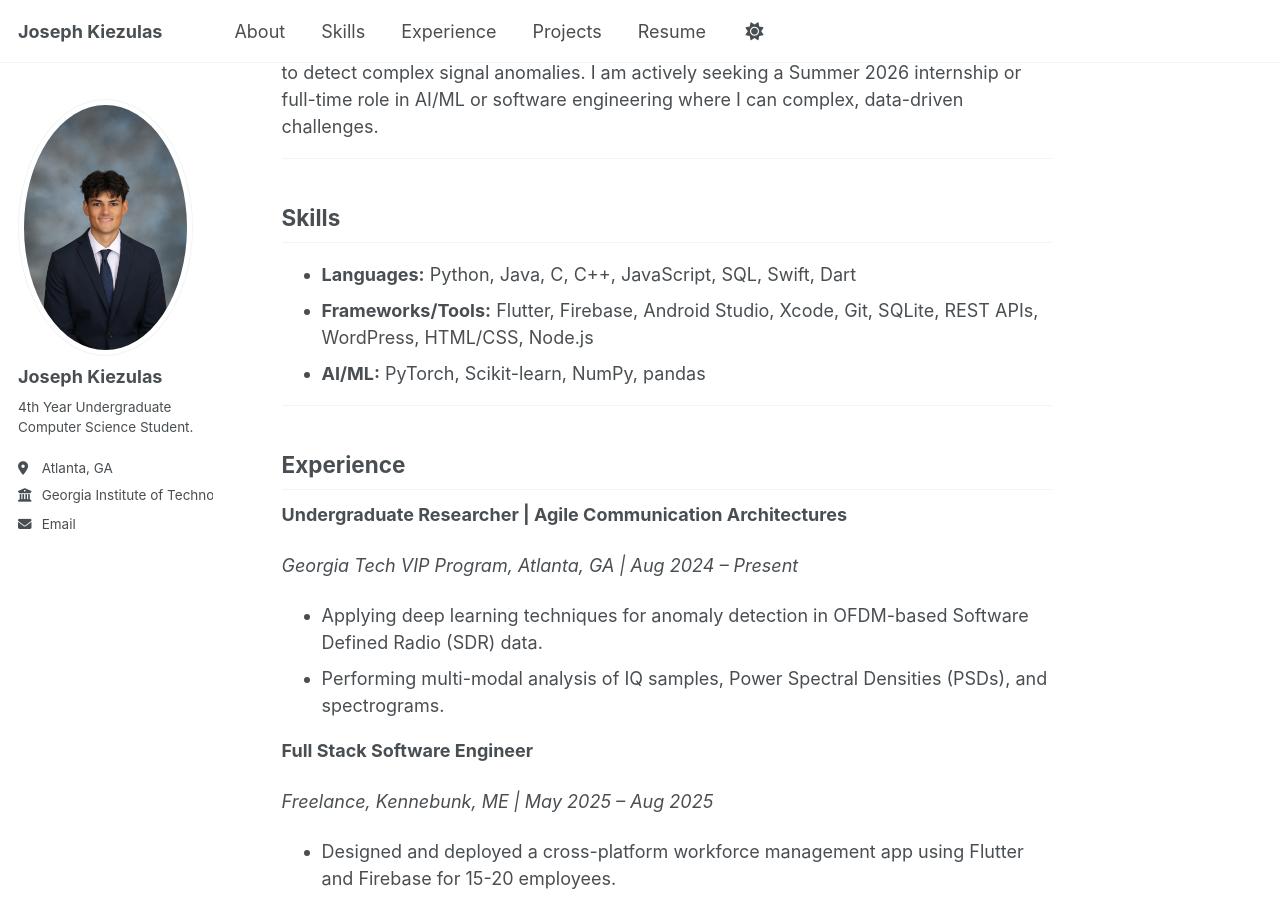
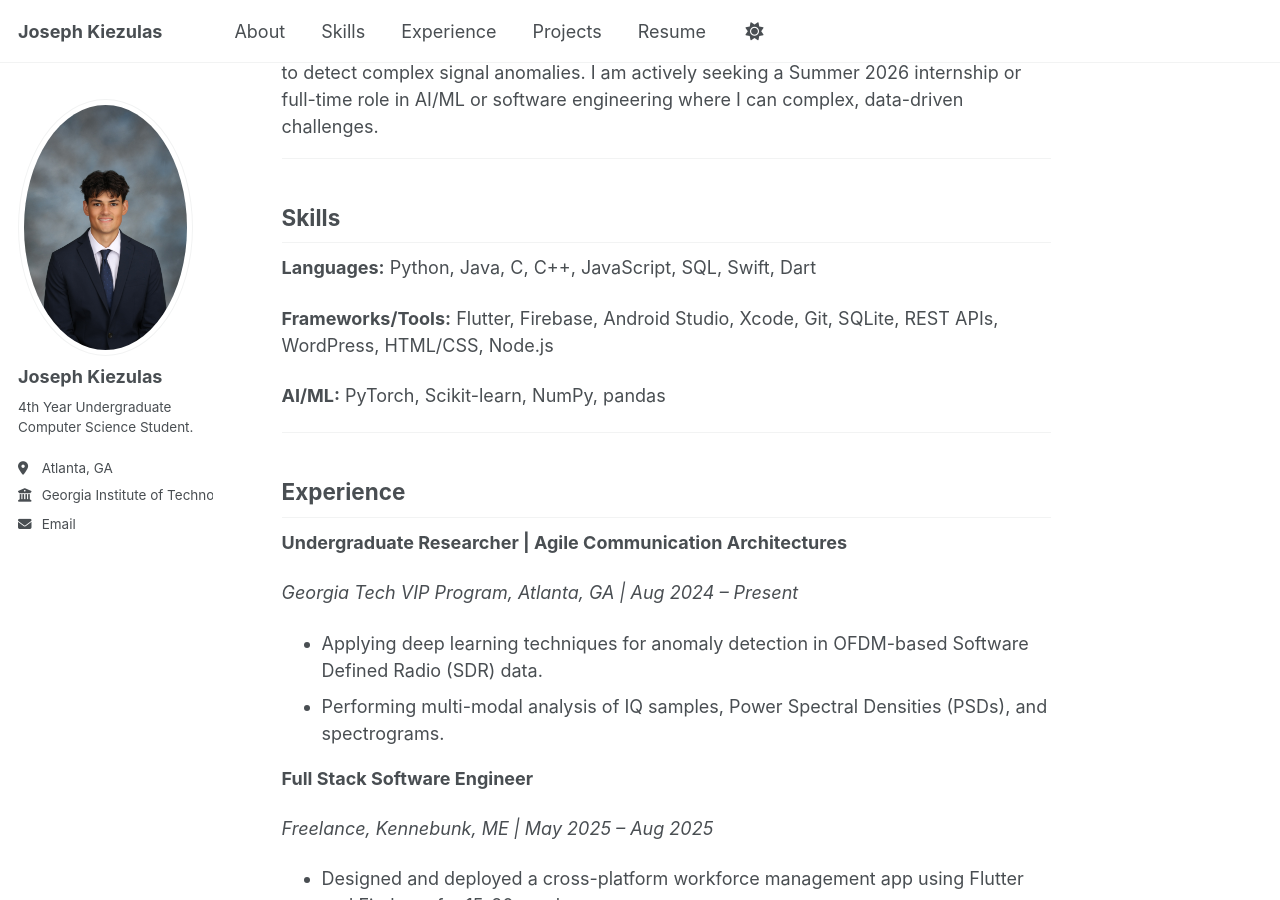
Before and after one commit to JosephKiezulas/Personal-Portfolio, a Jekyll site: the page built from _pages/about.md, in a window 1280 px wide and 900 px high, scrolled down 340 px. Built offline with Jekyll 4.4.1, drawn with Linux system fonts in a browser that asks for light colours.

Commit message:
Skills section bullets removed

```diff
--- a/_pages/about.md
+++ b/_pages/about.md
@@ -13,11 +13,9 @@ author_profile: true
 
 <section id="skills">
   <h2>Skills</h2>
-  <ul>
-    <li><b>Languages:</b> Python, Java, C, C++, JavaScript, SQL, Swift, Dart</li>
-    <li><b>Frameworks/Tools:</b> Flutter, Firebase, Android Studio, Xcode, Git, SQLite, REST APIs, WordPress, HTML/CSS, Node.js</li>
-    <li><b>AI/ML:</b> PyTorch, Scikit-learn, NumPy, pandas</li>
-  </ul>
+  <p><b>Languages:</b> Python, Java, C, C++, JavaScript, SQL, Swift, Dart</p>
+  <p><b>Frameworks/Tools:</b> Flutter, Firebase, Android Studio, Xcode, Git, SQLite, REST APIs, WordPress, HTML/CSS, Node.js</p>
+  <p><b>AI/ML:</b> PyTorch, Scikit-learn, NumPy, pandas</p>
 </section>
 
 <hr>
```
